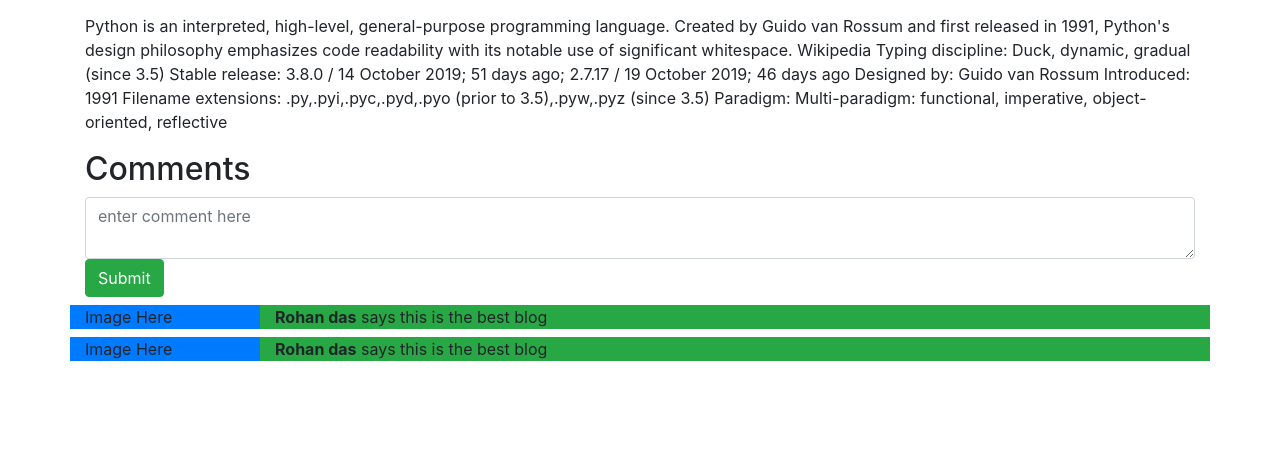
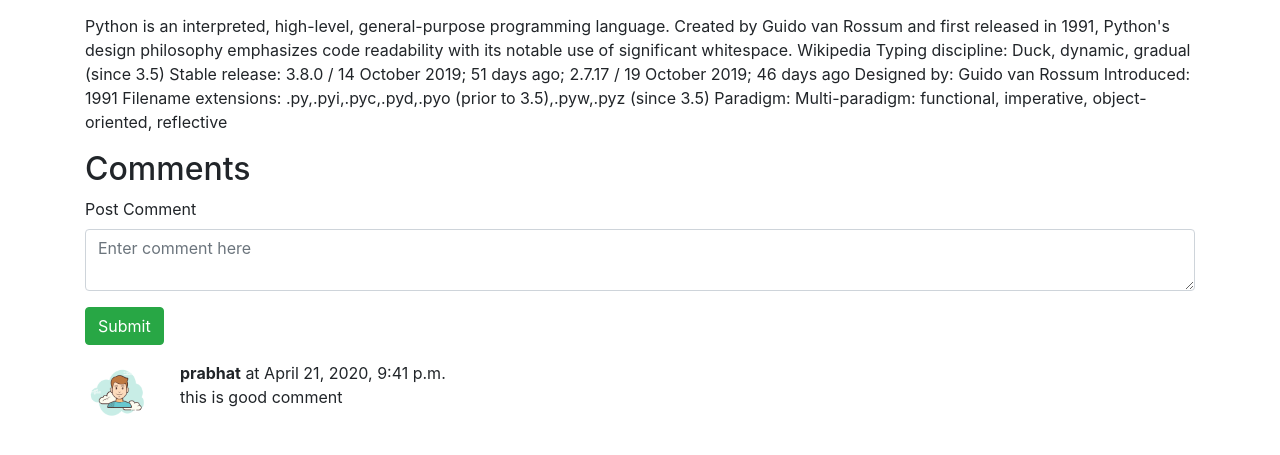
Before and after one commit to prabhatdubey26/blog, a Django app: a page that uses mysite/templates/blog/blogPost.html in a window 1280 px wide. Shown: the part 144-599 px from the top of the page. Run offline with Django 3.2, Linux system fonts and the light colour scheme; data comes from the database, SQL or seed files in the repository; both versions use the stored data as it was after the commit; some libraries are stand-ins or nearby versions.

Commit message:
21 apirl

```diff
--- a/mysite/mysite/settings.py
+++ b/mysite/mysite/settings.py
@@ -125,6 +125,9 @@
 
 STATIC_URL = '/static/'
 
+STATICFILES_DIRS = [
+   os.path.join(BASE_DIR ,'static')
+]
 
 MESSAGE_TAGS = {
     messages.ERROR: 'danger',
--- a/mysite/templates/blog/blogPost.html
+++ b/mysite/templates/blog/blogPost.html
@@ -9,25 +9,29 @@
 
         <h2 class="blog-post-title">{{post.title}}</h2>
         <p class="blog-post-meta">{{post.timestamp}} <a href="/about">{{post.author}}</a></p>
-
-
         <p>{{post.content}}</p>
       </div>
       <div class="container">
         <h2>Comments</h2>
         <form action="/blog/postComment" method="post">
           {% csrf_token %}
-          <textarea class="form-control" name="comment" id="comment" placeholder="enter comment here"></textarea>
+          <div class="form-group">
+            <label for="comment">Post Comment</label>
+          <textarea class="form-control" name="comment" id="comment" placeholder="Enter comment here"></textarea>
           <input type="hidden" name="postSno" value="{{post.sno}}">
+        </div>
+        <div class="form-group">
           <input type="submit" class="btn btn-success">
+        </div>
         </form>
+        {% for comment in comments %}
         <div class="row my-2">
-          <div class="col-md-2 bg-primary">Image Here</div>
-          <div class="col-md-10 bg-success"><b>Rohan das</b> says this is the best blog</div>
+          <div class="col-md-1"><img src="../static/user.png" class="rounded mx-auto d-block w-100" alt="user"></div>
+          <div class="col-md-11">
+          <b>{{comment.user.username}}</b> at {{comment.timestamp}}
+            <div>{{comment.comment}}</div>
+          </div>
         </div>
-        <div class="row my-2">
-          <div class="col-md-2 bg-primary">Image Here</div>
-          <div class="col-md-10 bg-success"><b>Rohan das</b> says this is the best blog</div>
-        </div>
+        {% endfor %}
       </div>
 {% endblock body %}
```
Also changed, not shown: mysite/db.sqlite3, mysite/static/user.png (added).
